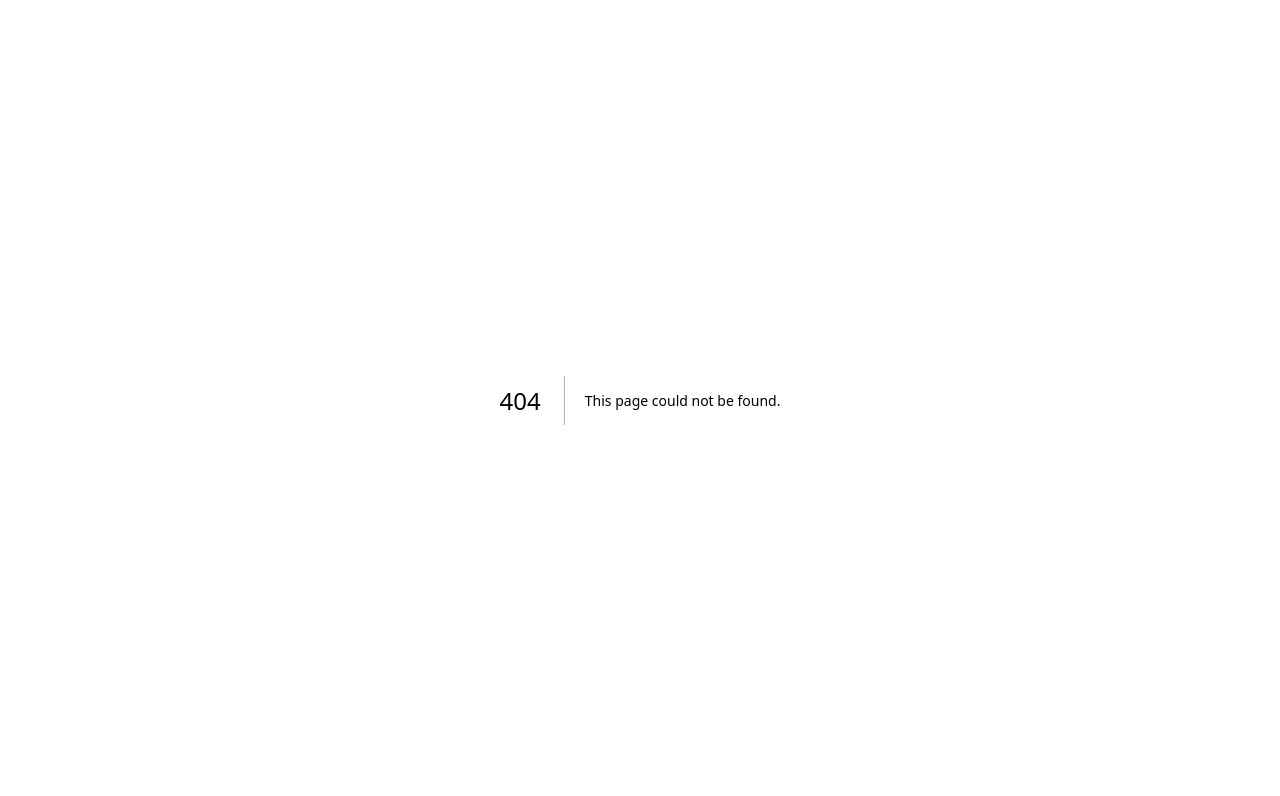
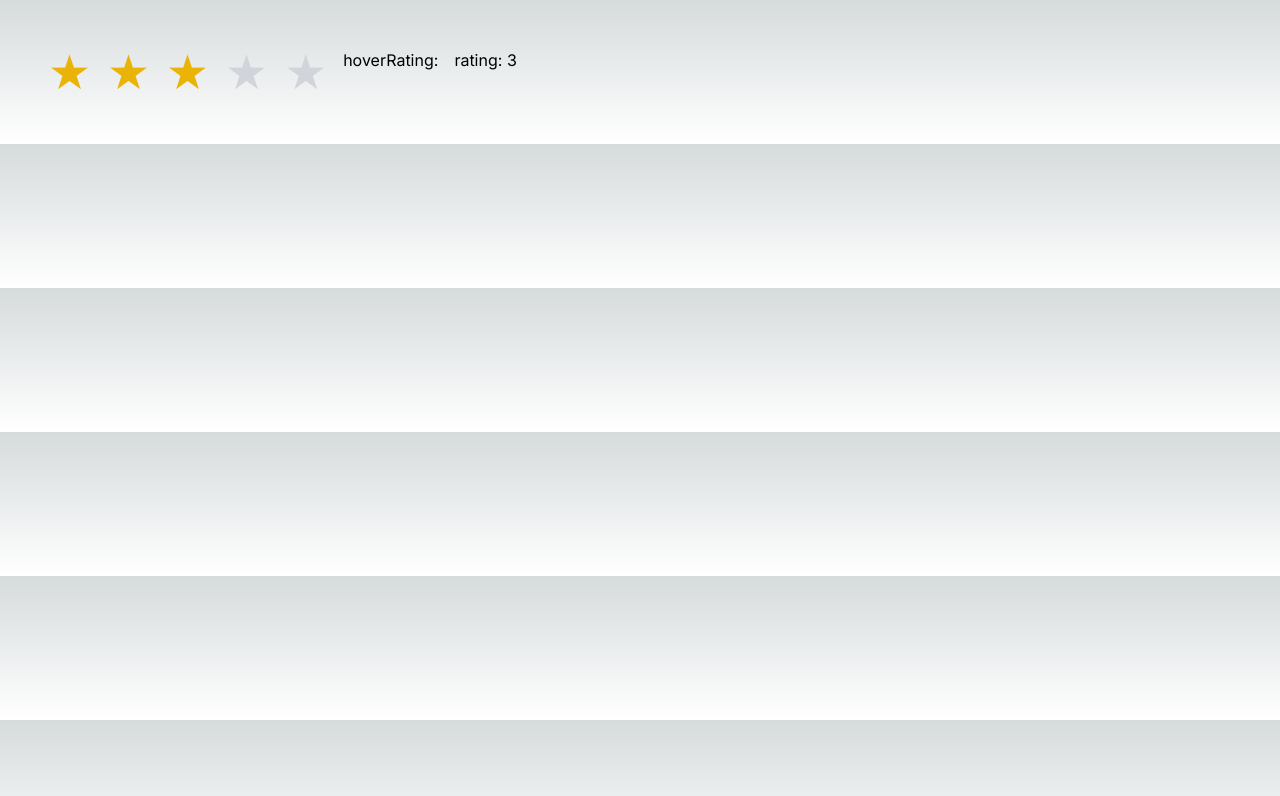
Before and after one commit to Dey-Sumit/Interview-prep, a Next.js app: page /machine-coding/rating in a window 1280 px wide. Before the commit this address had no page. Shown: the top 796 px of the page. Built offline with nearby package versions, Linux system fonts and the light colour scheme.

Commit message:
added star rating

```diff
--- a/app/machine-coding/page.tsx
+++ b/app/machine-coding/page.tsx
@@ -16,6 +16,9 @@ const MACHINE_CODING_PROBLEMS = [
   },
   {
     slug: "carousel",
+  },
+  {
+    slug: "rating",
   },
 ];
 
--- /dev/null
+++ b/app/machine-coding/rating/page.tsx
@@ -0,0 +1,13 @@
+"use client";
+
+import Rating from "@/dev/machine-coding-and-system-design/react/12-rating";
+
+const Page = () => {
+  return (
+    <div className="p-10">
+      <Rating />
+    </div>
+  );
+};
+
+export default Page;
--- /dev/null
+++ b/dev/machine-coding-and-system-design/react/12-rating.tsx
@@ -0,0 +1,64 @@
+import React, { useState } from "react";
+
+type RatingProps = {
+  defaultValue?: number;
+  length?: number;
+};
+
+const Rating: React.FC<RatingProps> = ({ defaultValue = 3, length = 5 }) => {
+  const [rating, setRating] = useState(defaultValue);
+  const [hoverRating, setHoverRating] = useState<number | null>(null);
+
+  const renderStars = () => {
+    const effectiveRating = hoverRating ?? rating; // Use hoverRating if available, otherwise use rating
+    const stars = [];
+    for (let i = 1; i <= length; i++) {
+      const isFullStar = effectiveRating >= i; // Check if the current star should be full
+
+      stars.push(
+        <span
+          key={i}
+          data-index={i}
+          className={`cursor-pointer text-5xl ${isFullStar ? "text-yellow-500" : "text-gray-300"}`}
+        >
+          ★
+        </span>
+      );
+    }
+    return stars;
+  };
+  const handleMouseOver = (event: React.MouseEvent<HTMLDivElement>) => {
+    const index = (event.target as HTMLSpanElement).dataset.index;
+    if (index) {
+      setHoverRating(Number(index));
+    }
+  };
+
+  const handleClick = (event: React.MouseEvent<HTMLDivElement>) => {
+    const index = (event.target as HTMLSpanElement).dataset.index;
+    // const index = event.target.getAttribute("data-index");
+    if (index) {
+      setRating(Number(index));
+    }
+  };
+
+  const handleMouseLeave = () => {
+    setHoverRating(null);
+  };
+
+  return (
+    <div
+      className="flex  p-2 gap-4"
+      onMouseOver={handleMouseOver}
+      onClick={handleClick}
+      onMouseLeave={handleMouseLeave}
+    >
+      {renderStars()}
+
+      <span>hoverRating: {hoverRating}</span>
+      <span>rating: {rating}</span>
+    </div>
+  );
+};
+
+export default Rating;
```
